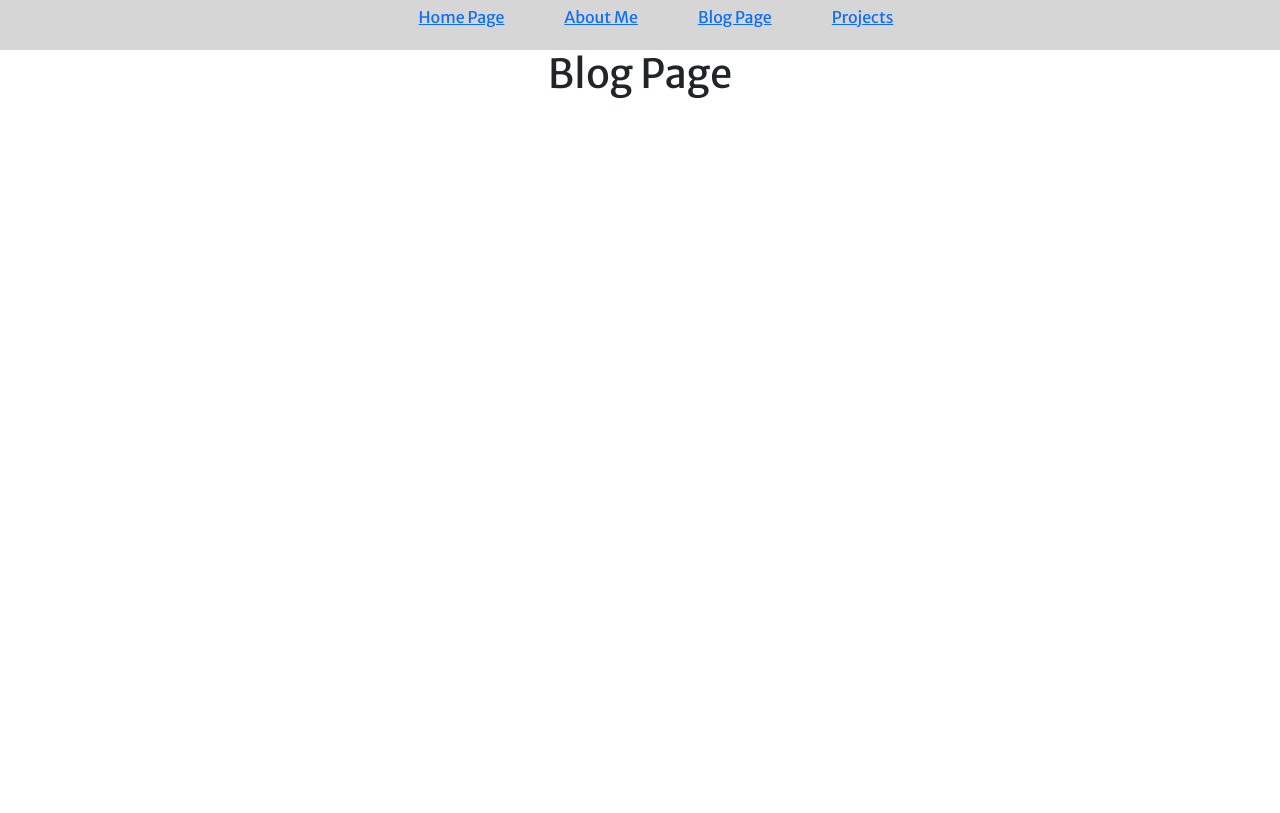
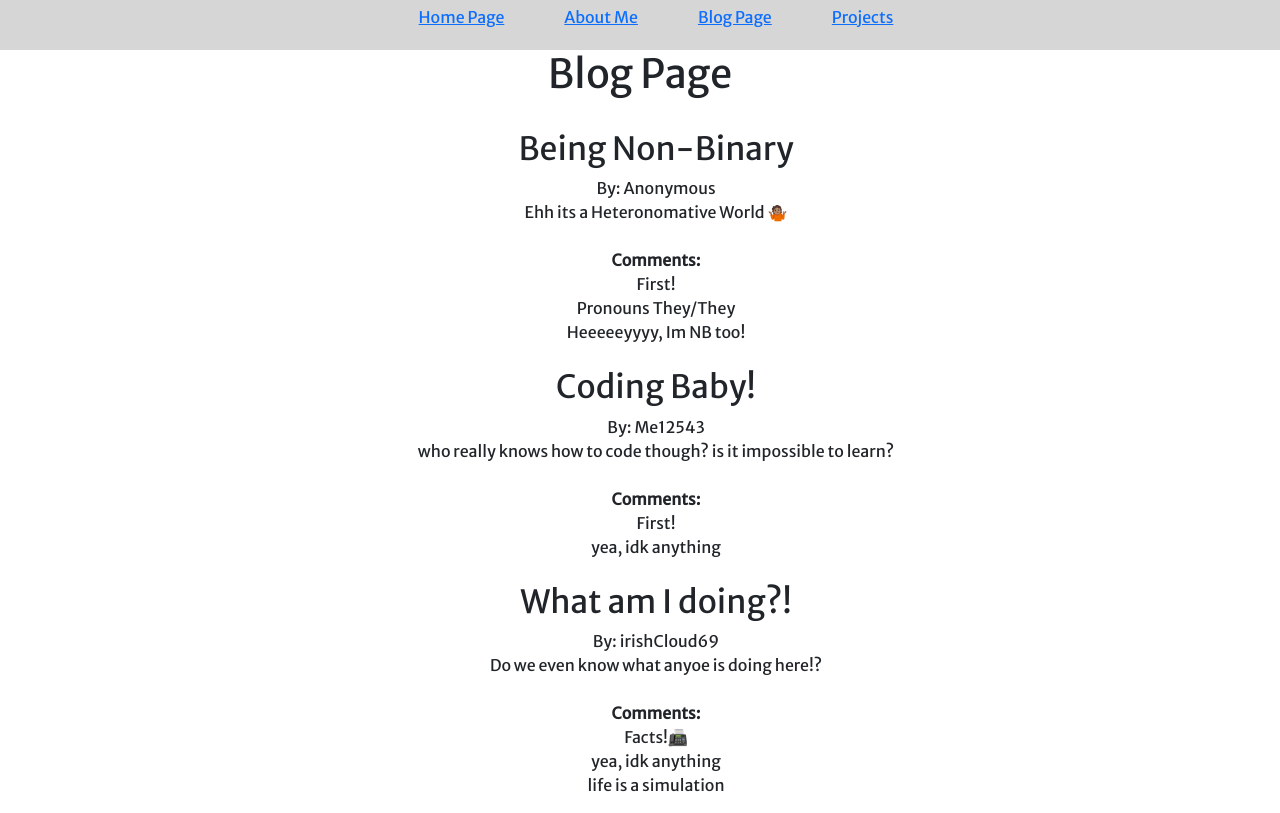
Before and after one commit to WDI-SEA/react-router-portfolio, a React (Create React App) app: page /blog in a window 1280 px wide. Built offline with nearby package versions, Linux system fonts and the light colour scheme; a web font is replaced by a local one.

Commit message:
finished deliverable

```diff
--- a/src/App.css
+++ b/src/App.css
@@ -31,7 +31,7 @@ hr {
 }
 
 header {
-      background-color:#CCCC;
+  background-color: #cccc;
   padding: 5px;
 }
 
--- a/src/App.js
+++ b/src/App.js
@@ -7,6 +7,7 @@ import Blog from "./components/Blog";
 import Homepage from "./components/Homepage";
 import Projects from "./components/Projects";
 import Header from "./partials/header";
+import ChoosenBlog from "./components/ChoosenBlog";
 import { BrowserRouter, Routes, Route, Link } from "react-router-dom";
 
 let skills = {
@@ -59,6 +60,24 @@ let projects = {
   ],
 };
 
+const blogPost = {
+  post: [
+    {title: <h2>Being Non-Binary</h2>,
+    author: "Anonymous",
+    body: 'Ehh its a Heteronomative World 🤷🏽',
+    comments: ['First!', 'Pronouns They/They', 'Heeeeeyyyy, Im NB too!']},
+    {title: <h2>Coding Baby!</h2> ,
+    author: "Me12543",
+    body: 'who really knows how to code though? is it impossible to learn?',
+    comments: ['First!', 'yea, idk anything']},
+    {
+    title: <h2>What am I doing?!</h2>,
+    author: "irishCloud69",
+    body: 'Do we even know what anyoe is doing here!?',
+    comments: ['Facts!📠', 'yea, idk anything', 'life is a simulation']}
+  ]
+}
+
 class App extends Component {
   render() {
     return (
@@ -68,7 +87,8 @@ class App extends Component {
           {/* <img src={Test} alt="" /> */}
           <Routes>
             <Route path="/" element={<Homepage />} />
-            <Route path="/blog" element={<Blog />} />
+            <Route path="/blog" element={<Blog blog={blogPost.post}/>} />
+            <Route path="/blog/*" element={<ChoosenBlog />} />
             <Route
               path="/about"
               element={<About skills={skills.languages} />}
--- a/src/components/Blog.js
+++ b/src/components/Blog.js
@@ -1,11 +1,57 @@
-import React, { Component } from 'react'
+import React, { Component } from "react";
+import { Link } from "react-router-dom";
+import ChoosenBlog from "./ChoosenBlog";
 
 export default class blog extends Component {
+  state = {
+    post: [
+      {
+        title: <h2>Being Non-Binary</h2>,
+        author: "Anonymous",
+        body: "Ehh its a Heteronomative World 🤷🏽",
+        comments: ["First!", "Pronouns They/They", "Heeeeeyyyy, Im NB too!"],
+      },
+      {
+        title: <h2>Coding Baby!</h2>,
+        author: "Me12543",
+        body: "who really knows how to code though? is it impossible to learn?",
+        comments: ["First!", "yea, idk anything"],
+      },
+      {
+        title: <h2>What am I doing?!</h2>,
+        author: "irishCloud69",
+        body: "Do we even know what anyoe is doing here!?",
+        comments: ["Facts!📠", "yea, idk anything", "life is a simulation"],
+      },
+    ],
+  };
   render() {
+    const allBlogPost = this.props.blog.map((blog) => {
+      return (
+        <div>
+          <br />
+          <li>
+            {blog.title} By: {blog.author} <br /> {blog.body}
+          </li>
+          <br />
+         <strong> Comments: </strong>
+          <li>
+            {blog.comments[0]}
+          </li>
+          <li>
+            {blog.comments[1]}
+          </li>
+          <li>
+            {blog.comments[2]}
+          </li>
+        </div>
+      );
+    });
     return (
       <div>
         <h1>Blog Page</h1>
+        <ul>{allBlogPost}</ul>
       </div>
-        )
+    );
   }
 }
--- /dev/null
+++ b/src/components/ChoosenBlog.js
@@ -0,0 +1,13 @@
+import React, { Component } from 'react'
+
+export default class ChoosenBlog extends Component {
+
+    render() {
+        return (
+            <div>
+                <p>{this.props.title}</p>
+            </div>
+        )
+    }
+
+}
--- a/src/components/Projects.js
+++ b/src/components/Projects.js
@@ -4,7 +4,7 @@ export default class Projects extends Component {
   render() {
     const allProjects = this.props.projects.map((project) => {
       return (
-        <li className='projectsLi'>
+        <li className="projectsLi">
           {project.name} {project.description} {project.Image}
         </li>
       );
```
Also changed, not shown: src/components/Comments.js (added, +11 -0 lines), src/partials/header.js (+5 -5 lines). Lines whose indentation alone changed are shown as unchanged.
